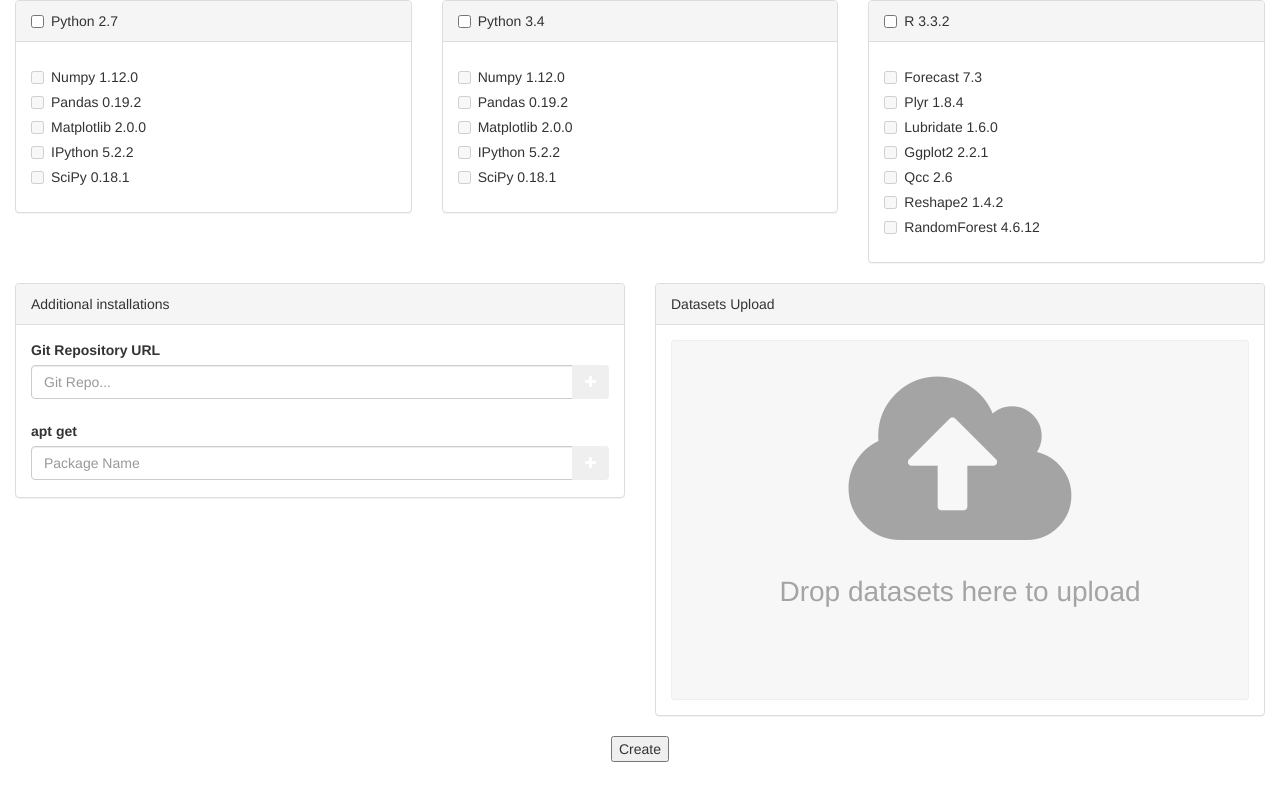
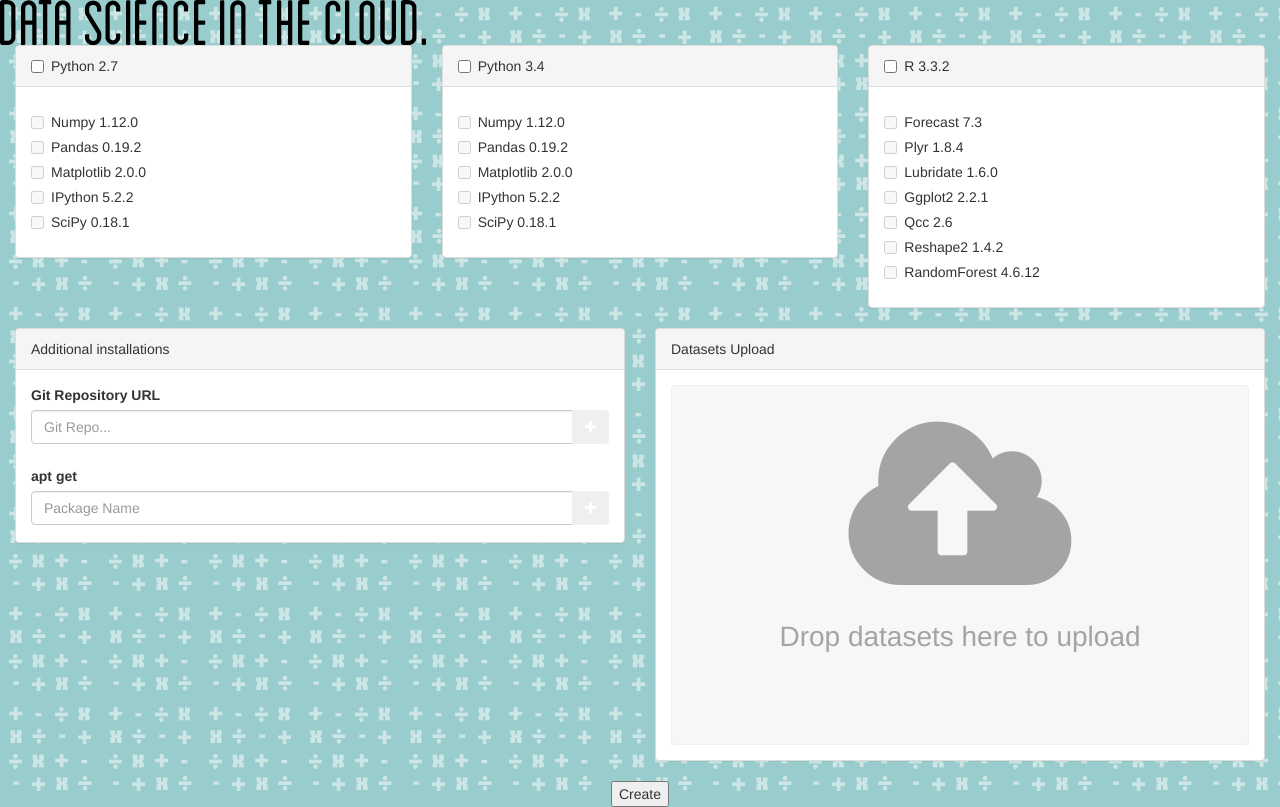
Before and after one commit to projectmozaic/Mozaic, a Django app: page / in a window 1280 px wide. Before the commit the page ends 762 px from the top, so only its background shows below. Run offline with Django 3.2, Linux system fonts and the light colour scheme; parts of the project's set-up code (start-up, migrations or seed data) failed here and were passed over; some libraries are stand-ins or nearby versions.

Commit message:
added background image

```diff
--- a/webApp/adminPortal/static/css/main.css
+++ b/webApp/adminPortal/static/css/main.css
@@ -1,3 +1,15 @@
+body{
+  margin: 0;
+  background: url('../img/bgtile.png') repeat;
+}
+
+.panel > .panel-heading {
+  background-image: none;
+  background-color: red;
+  color: white;
+  overflow: auto;
+}
+
 .input-group{
     margin-bottom: 2px;
 }
@@ -16,9 +28,6 @@ i {
 
 .big-icon {
   font-size: 20em;
-}
-.panel {
-  overflow: auto;
 }
 
 #loading {
--- a/webApp/templates/index.html
+++ b/webApp/templates/index.html
@@ -20,6 +20,7 @@
     <script src="{% static "js/main.js" %}"></script>
 </head>
 <body>
+<img src='../adminPortal/static/img/webtitle.png'/>
 <form action="generate" id="CheckForm" method="post">{% csrf_token %}
 <div class="col-md-4">
     <div class="panel panel-default">
```
Also changed, not shown: webApp/adminPortal/static/img/bgtile.png (added), webApp/adminPortal/static/img/webtitle.png (added).
